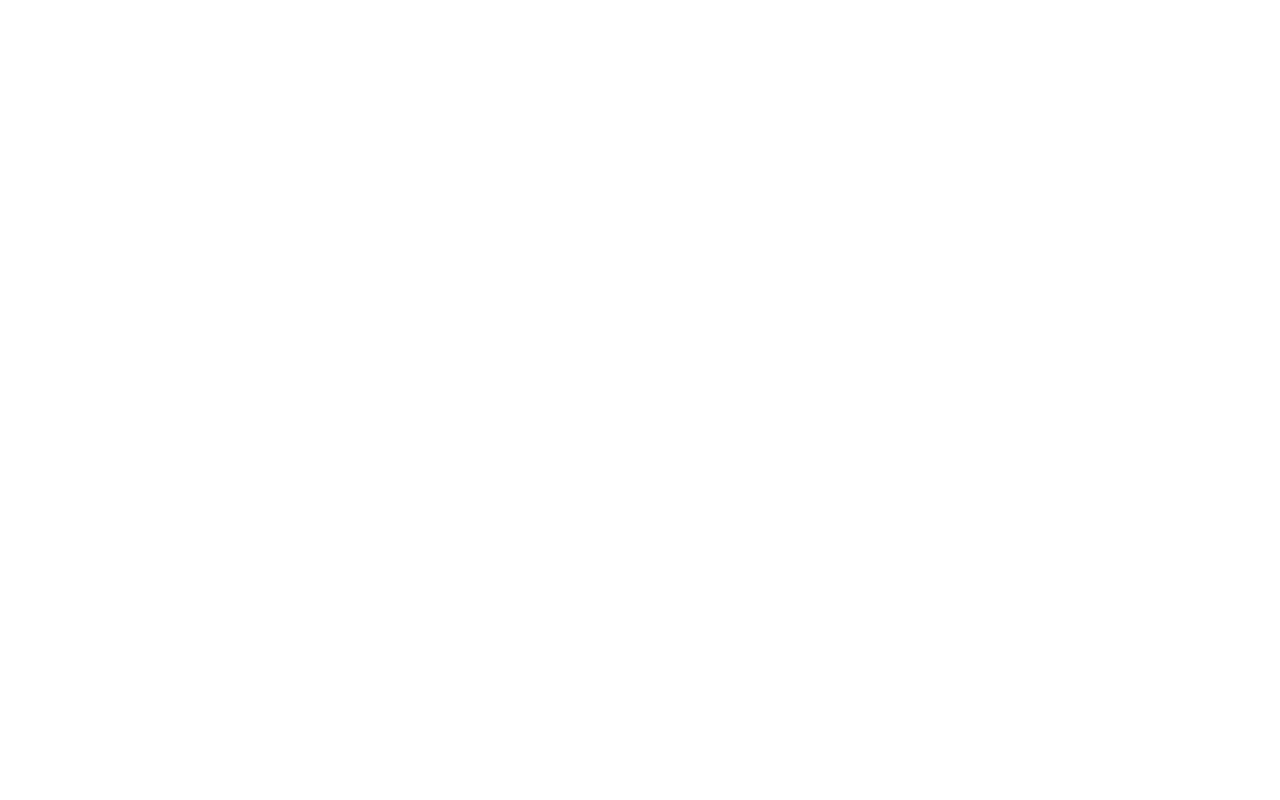
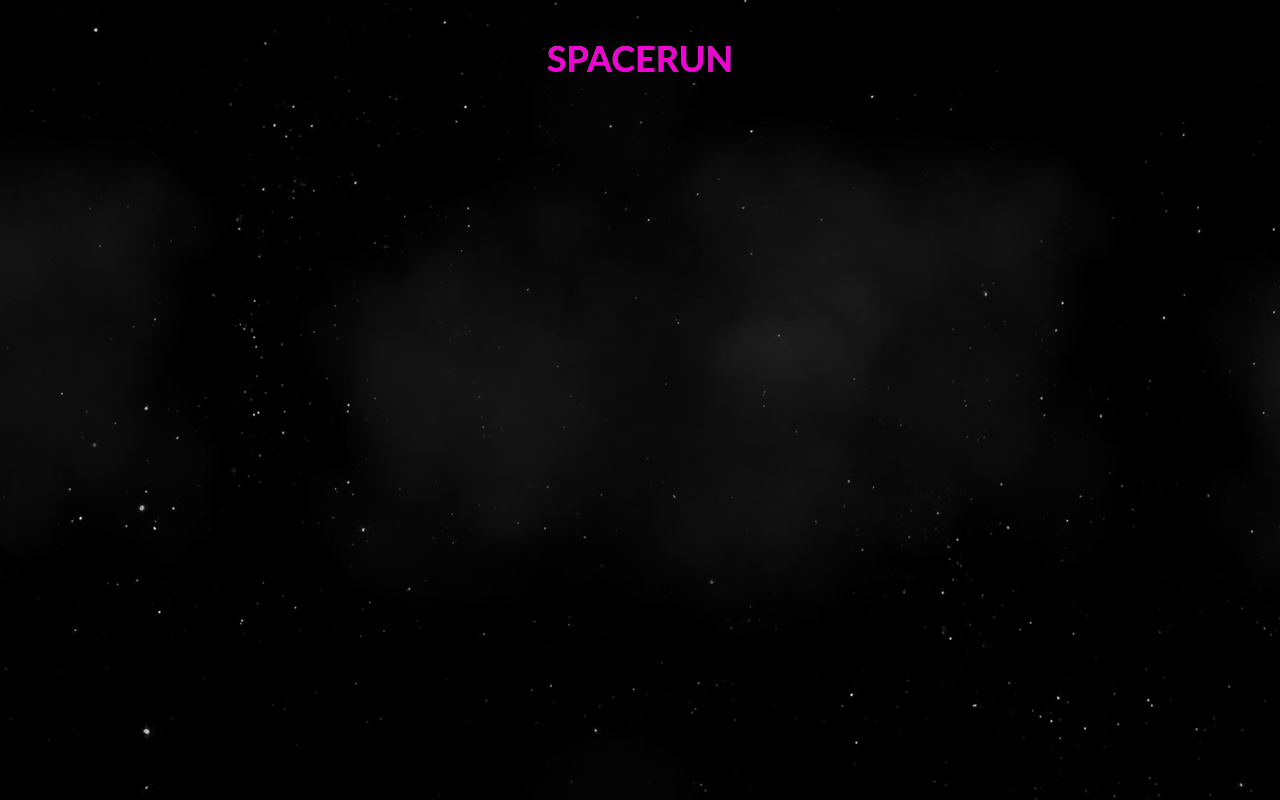
Before and after one commit to KristenSantos/SPACERUN, a plain HTML site: page index.html in a window 1280 px wide. Drawn offline with Linux system fonts and the light colour scheme.

Commit message:
Made space background

```diff
--- a/index.html
+++ b/index.html
@@ -9,6 +9,12 @@
     <title>SPACERUN</title>
 </head>
 <body>
+    <h1 id="gameName">SPACERUN</h1>
+    <div class="stars"></div>
+    <div class="twinkling"></div>
+   <div class="clouds"></div>
+   <div class="title">
 
+   </div>
 </body>
 </html>
--- a/styles.css
+++ b/styles.css
@@ -0,0 +1,63 @@
+* {
+    margin: 0;
+    padding: 0;
+}
+.title, h1{
+    font-size: 36px;
+    font-family: 'Lato', sans-serif;
+    margin-top:1em;
+    margin-left: auto;
+    margin-right:auto;
+    text-align: center;
+
+    /* Stryling the text and giving it gradiant */
+    color:#ef02d3;
+    background: -webkit-linear-gradient(#eee, #333);
+    -webkit-background-clip: text;
+    /* -webkit-text-fill-color: transparent;  */
+    /* /* //text-shadow: 6px 6px 0px rgba(0,0,0,0.2); */
+
+    /* Make sure text is infront of background images */
+    display:block;
+    position: relative;
+    z-index: 3;
+}
+
+@keyframes move-twink-back {
+    from {background-position:0 0;}
+    to {background-position:-10000px 5000px;}
+}
+
+@keyframes move-clouds-back {
+    from {background-position:0 0;}
+    to {background-position:10000px 0;}
+}
+
+.stars, .twinkling, .clouds {
+  position:absolute;
+  top:0;
+  left:0;
+  right:0;
+  bottom:0;
+  width:100%;
+  height:100%;
+  display:block;
+}
+
+.stars {
+  background:#000 url(stars.png) repeat top center;
+  z-index:0;
+}
+
+.twinkling{
+  background:transparent url(twinkling.png) repeat top center;
+  z-index:1;
+  animation:move-twink-back 200s linear infinite;
+}
+
+.clouds{
+    background:transparent url(clouds.png) repeat top center;
+    z-index:2;
+    opacity: .4;
+    animation:move-clouds-back 200s linear infinite;
+}
```
Also changed, not shown: clouds.png (added), stars.png (added), twinkling.png (added).
